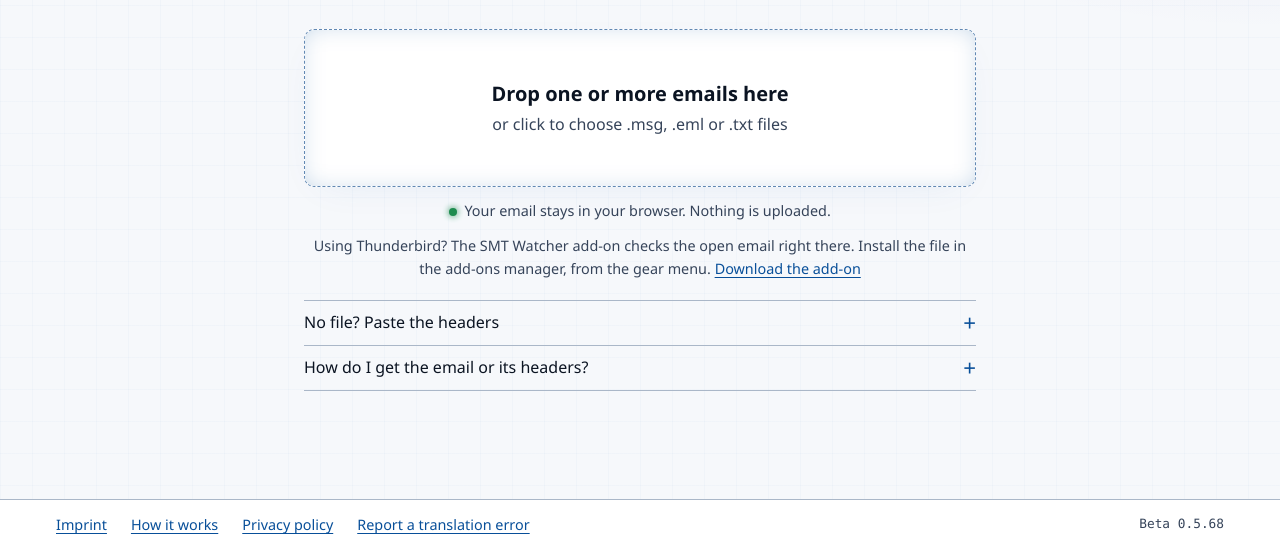
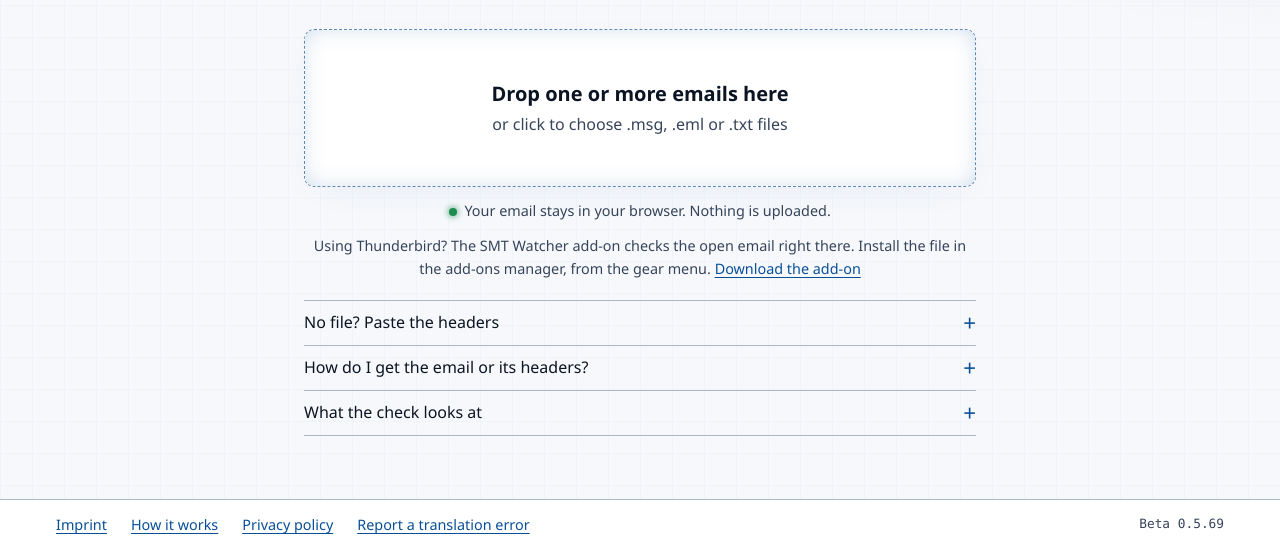
Before and after one commit to Mewrilah-Momiji/smt-watcher, a website built with Vite: page index.html in a window 1280 px wide. Shown: the part 251-800 px from the top of the page. Built offline with nearby package versions, Linux system fonts and the light colour scheme; no server answers.

Commit message:
Release 0.5.69
List of what the check looks at on the start page in all languages, preview
images per language, favicon.ico and apple-touch-icon drawn by
scripts/site-images.mjs. Website-only styles move to site.css, so the
Thunderbird extension stays unchanged.

Co-Authored-By: Claude Opus 5.5 <noreply@anthropic.com>

```diff
--- a/index.html
+++ b/index.html
@@ -102,6 +102,8 @@
             </details>
           </div>
         </details>
+
+        <details class="fold" id="check-info"></details>
       </div>
 
       <section id="result" hidden></section>
--- a/package.json
+++ b/package.json
@@ -2,7 +2,7 @@
   "name": "smt-watcher",
   "private": true,
   "license": "AGPL-3.0-only",
-  "version": "0.5.68",
+  "version": "0.5.69",
   "thunderbirdVersion": "0.5.59",
   "type": "module",
   "scripts": {
--- /dev/null
+++ b/src/checkInfo.ts
@@ -0,0 +1,238 @@
+// A short list on the start page of what the check looks at. It tells visitors, and search engines, what the page
+// does before they drop in an email. Only the website shows it, so the texts stay out of the extension's messages.
+import type { Lang } from './i18n';
+
+type CheckInfo = { title: string; points: string[] };
+
+export const CHECK_INFO: Record<Lang, CheckInfo> = {
+  en: {
+    title: 'What the check looks at',
+    points: [
+      'The sender: SPF, DKIM and DMARC results, display names that imitate another address, and brands used from foreign domains.',
+      'Links and attachments: links that lead somewhere other than they show, disguised domain names, shortened links and risky file types.',
+      'The text: requests for passwords or payment details, extortion, promised winnings, supposed gifts and hidden characters.',
+      'Reporting: for spam and phishing, the page names suitable reporting bodies for your country and prepares the report.',
+    ],
+  },
+  de: {
+    title: 'Worauf die Prüfung achtet',
+    points: [
+      'Der Absender: Ergebnisse von SPF, DKIM und DMARC, Anzeigenamen, die eine andere Adresse vortäuschen, und Marken, die von fremden Domains aus genutzt werden.',
+      'Links und Anhänge: Links, die woanders hinführen, als sie anzeigen, verschleierte Domainnamen, gekürzte Links und riskante Dateitypen.',
+      'Der Text: Fragen nach Passwörtern oder Zahlungsdaten, Erpressung, versprochene Gewinne, angebliche Geschenke und versteckte Zeichen.',
+      'Die Meldung: Bei Spam und Phishing nennt die Seite passende Meldestellen für dein Land, in Deutschland etwa die Bundesnetzagentur und die Verbraucherzentrale, und bereitet die Meldung vor.',
+    ],
+  },
+  fr: {
+    title: 'Ce que la vérification examine',
+    points: [
+      'L’expéditeur : résultats SPF, DKIM et DMARC, noms affichés qui imitent une autre adresse et marques utilisées depuis des domaines étrangers.',
+      'Liens et pièces jointes : liens qui mènent ailleurs que ce qu’ils affichent, noms de domaine déguisés, liens raccourcis et types de fichiers risqués.',
+      'Le texte : demandes de mots de passe ou de données de paiement, chantage, gains promis, prétendus cadeaux et caractères cachés.',
+      'Le signalement : pour le spam et l’hameçonnage, la page indique les organismes adaptés à ton pays et prépare le signalement.',
+    ],
+  },
+  it: {
+    title: 'Cosa esamina il controllo',
+    points: [
+      'Il mittente: risultati di SPF, DKIM e DMARC, nomi visualizzati che imitano un altro indirizzo e marchi usati da domini estranei.',
+      'Link e allegati: link che portano altrove rispetto a ciò che mostrano, nomi di dominio camuffati, link accorciati e tipi di file rischiosi.',
+      'Il testo: richieste di password o dati di pagamento, estorsioni, vincite promesse, presunti regali e caratteri nascosti.',
+      'La segnalazione: per spam e phishing la pagina indica gli enti adatti per il tuo paese e prepara la segnalazione.',
+    ],
+  },
+  nl: {
+    title: 'Waar de controle op let',
+    points: [
+      'De afzender: resultaten van SPF, DKIM en DMARC, weergavenamen die een ander adres nabootsen en merken die vanaf vreemde domeinen worden gebruikt.',
+      'Links en bijlagen: links die ergens anders heen leiden dan ze tonen, vermomde domeinnamen, verkorte links en riskante bestandstypen.',
+      'De tekst: vragen naar wachtwoorden of betaalgegevens, afpersing, beloofde winsten, zogenaamde cadeaus en verborgen tekens.',
+      'Het melden: bij spam en phishing noemt de pagina passende meldpunten voor jouw land en bereidt de melding voor.',
+    ],
+  },
+  pl: {
+    title: 'Na co zwraca uwagę sprawdzenie',
+    points: [
+      'Nadawca: wyniki SPF, DKIM i DMARC, nazwy wyświetlane podszywające się pod inny adres oraz marki używane z obcych domen.',
+      'Linki i załączniki: linki prowadzące gdzie indziej, niż pokazują, zamaskowane nazwy domen, skrócone linki i ryzykowne typy plików.',
+      'Treść: prośby o hasła lub dane płatnicze, szantaż, obiecane wygrane, rzekome prezenty i ukryte znaki.',
+      'Zgłoszenie: przy spamie i phishingu strona wskazuje odpowiednie instytucje w twoim kraju i przygotowuje zgłoszenie.',
+    ],
+  },
+  da: {
+    title: 'Hvad tjekket ser på',
+    points: [
+      'Afsenderen: resultater fra SPF, DKIM og DMARC, visningsnavne, der efterligner en anden adresse, og varemærker brugt fra fremmede domæner.',
+      'Links og vedhæftninger: links, der fører et andet sted hen, end de viser, forklædte domænenavne, forkortede links og risikable filtyper.',
+      'Teksten: anmodninger om adgangskoder eller betalingsoplysninger, afpresning, lovede gevinster, påståede gaver og skjulte tegn.',
+      'Anmeldelsen: ved spam og phishing nævner siden passende steder at anmelde til i dit land og forbereder anmeldelsen.',
+    ],
+  },
+  cs: {
+    title: 'Na co se kontrola zaměřuje',
+    points: [
+      'Odesílatel: výsledky SPF, DKIM a DMARC, zobrazovaná jména napodobující jinou adresu a značky používané z cizích domén.',
+      'Odkazy a přílohy: odkazy vedoucí jinam, než ukazují, maskované názvy domén, zkrácené odkazy a rizikové typy souborů.',
+      'Text: žádosti o hesla nebo platební údaje, vydírání, slibované výhry, údajné dárky a skryté znaky.',
+      'Nahlášení: u spamu a phishingu stránka uvede vhodná místa pro nahlášení ve tvé zemi a připraví hlášení.',
+    ],
+  },
+  sk: {
+    title: 'Na čo sa kontrola zameriava',
+    points: [
+      'Odosielateľ: výsledky SPF, DKIM a DMARC, zobrazované mená napodobňujúce inú adresu a značky používané z cudzích domén.',
+      'Odkazy a prílohy: odkazy vedúce inam, než ukazujú, maskované názvy domén, skrátené odkazy a rizikové typy súborov.',
+      'Text: žiadosti o heslá alebo platobné údaje, vydieranie, sľúbené výhry, údajné darčeky a skryté znaky.',
+      'Nahlásenie: pri spame a phishingu stránka uvedie vhodné miesta na nahlásenie v tvojej krajine a pripraví hlásenie.',
+    ],
+  },
+  hu: {
+    title: 'Mit vizsgál az ellenőrzés',
+    points: [
+      'A feladó: az SPF, DKIM és DMARC eredményei, más címet utánzó megjelenített nevek és idegen domainekről használt márkanevek.',
+      'Linkek és mellékletek: máshová vezető linkek, mint amit mutatnak, álcázott domainnevek, rövidített linkek és kockázatos fájltípusok.',
+      'A szöveg: jelszavak vagy fizetési adatok kérése, zsarolás, ígért nyeremények, állítólagos ajándékok és rejtett karakterek.',
+      'A bejelentés: spam és adathalászat esetén az oldal megnevezi az országodban illetékes bejelentőhelyeket, és előkészíti a bejelentést.',
+    ],
+  },
+  sl: {
+    title: 'Na kaj je preverjanje pozorno',
+    points: [
+      'Pošiljatelj: rezultati SPF, DKIM in DMARC, prikazna imena, ki posnemajo drug naslov, in blagovne znamke, uporabljene s tujih domen.',
+      'Povezave in priponke: povezave, ki vodijo drugam, kot kažejo, prikrita imena domen, skrajšane povezave in tvegane vrste datotek.',
+      'Besedilo: prošnje za gesla ali plačilne podatke, izsiljevanje, obljubljeni dobitki, domnevna darila in skriti znaki.',
+      'Prijava: pri neželeni pošti in lažnem predstavljanju stran navede ustrezna mesta za prijavo v tvoji državi in pripravi prijavo.',
+    ],
+  },
+  sv: {
+    title: 'Vad kontrollen tittar på',
+    points: [
+      'Avsändaren: resultat från SPF, DKIM och DMARC, visningsnamn som härmar en annan adress och varumärken som används från främmande domäner.',
+      'Länkar och bilagor: länkar som leder någon annanstans än de visar, förklädda domännamn, förkortade länkar och riskabla filtyper.',
+      'Texten: förfrågningar om lösenord eller betaluppgifter, utpressning, utlovade vinster, påstådda gåvor och dolda tecken.',
+      'Anmälan: vid skräppost och nätfiske nämner sidan lämpliga ställen att anmäla till i ditt land och förbereder anmälan.',
+    ],
+  },
+  fi: {
+    title: 'Mitä tarkistus katsoo',
+    points: [
+      'Lähettäjä: SPF-, DKIM- ja DMARC-tulokset, toista osoitetta jäljittelevät näyttönimet sekä vierailta verkkotunnuksilta käytetyt tuotemerkit.',
+      'Linkit ja liitteet: linkit, jotka vievät muualle kuin näyttävät, naamioidut verkkotunnukset, lyhennetyt linkit ja riskialttiit tiedostotyypit.',
+      'Teksti: salasanojen tai maksutietojen pyynnöt, kiristys, luvatut voitot, väitetyt lahjat ja piilotetut merkit.',
+      'Ilmoittaminen: roskapostin ja tietojenkalastelun kohdalla sivu kertoo maasi sopivat ilmoituspaikat ja valmistelee ilmoituksen.',
+    ],
+  },
+  es: {
+    title: 'Qué revisa la comprobación',
+    points: [
+      'El remitente: resultados de SPF, DKIM y DMARC, nombres visibles que imitan otra dirección y marcas usadas desde dominios ajenos.',
+      'Enlaces y adjuntos: enlaces que llevan a otro sitio del que muestran, nombres de dominio disfrazados, enlaces acortados y tipos de archivo peligrosos.',
+      'El texto: peticiones de contraseñas o datos de pago, extorsión, premios prometidos, supuestos regalos y caracteres ocultos.',
+      'La denuncia: para spam y phishing, la página indica los organismos adecuados de tu país y prepara la denuncia.',
+    ],
+  },
+  pt: {
+    title: 'O que a verificação analisa',
+    points: [
+      'O remetente: resultados de SPF, DKIM e DMARC, nomes de exibição que imitam outro endereço e marcas usadas a partir de domínios alheios.',
+      'Links e anexos: links que levam a outro sítio do que mostram, nomes de domínio disfarçados, links encurtados e tipos de ficheiro perigosos.',
+      'O texto: pedidos de palavras-passe ou dados de pagamento, extorsão, prémios prometidos, supostos presentes e caracteres ocultos.',
+      'A denúncia: para spam e phishing, a página indica as entidades adequadas no teu país e prepara a denúncia.',
+    ],
+  },
+  nb: {
+    title: 'Hva sjekken ser på',
+    points: [
+      'Avsenderen: resultater fra SPF, DKIM og DMARC, visningsnavn som etterligner en annen adresse, og merkenavn brukt fra fremmede domener.',
+      'Lenker og vedlegg: lenker som fører et annet sted enn de viser, forkledde domenenavn, forkortede lenker og risikable filtyper.',
+      'Teksten: forespørsler om passord eller betalingsopplysninger, utpressing, lovede gevinster, påståtte gaver og skjulte tegn.',
+      'Rapporteringen: ved søppelpost og phishing nevner siden passende steder å melde fra til i landet ditt og forbereder meldingen.',
+    ],
+  },
+  bg: {
+    title: 'Какво проверява проверката',
+    points: [
+      'Подателят: резултатите от SPF, DKIM и DMARC, показвани имена, които имитират друг адрес, и марки, използвани от чужди домейни.',
+      'Връзки и прикачени файлове: връзки, които водят другаде, а не където показват, маскирани имена на домейни, съкратени връзки и рискови типове файлове.',
+      'Текстът: искания за пароли или данни за плащане, изнудване, обещани печалби, уж подаръци и скрити знаци.',
+      'Сигналът: при спам и фишинг страницата посочва подходящите места за сигнал в твоята държава и подготвя сигнала.',
+    ],
+  },
+  ro: {
+    title: 'La ce se uită verificarea',
+    points: [
+      'Expeditorul: rezultatele SPF, DKIM și DMARC, nume afișate care imită altă adresă și mărci folosite de pe domenii străine.',
+      'Linkuri și atașamente: linkuri care duc în altă parte decât arată, nume de domenii deghizate, linkuri scurtate și tipuri de fișiere riscante.',
+      'Textul: cereri de parole sau date de plată, șantaj, câștiguri promise, presupuse cadouri și caractere ascunse.',
+      'Raportarea: pentru spam și phishing, pagina numește instituțiile potrivite din țara ta și pregătește raportul.',
+    ],
+  },
+  el: {
+    title: 'Τι εξετάζει ο έλεγχος',
+    points: [
+      'Ο αποστολέας: αποτελέσματα SPF, DKIM και DMARC, εμφανιζόμενα ονόματα που μιμούνται άλλη διεύθυνση και εμπορικά σήματα από ξένους τομείς.',
+      'Σύνδεσμοι και συνημμένα: σύνδεσμοι που οδηγούν αλλού από ό,τι δείχνουν, μεταμφιεσμένα ονόματα τομέα, συντομευμένοι σύνδεσμοι και επικίνδυνοι τύποι αρχείων.',
+      'Το κείμενο: αιτήματα για κωδικούς ή στοιχεία πληρωμής, εκβιασμός, υποσχόμενα κέρδη, δήθεν δώρα και κρυφοί χαρακτήρες.',
+      'Η αναφορά: για spam και phishing η σελίδα αναφέρει τους κατάλληλους φορείς στη χώρα σου και ετοιμάζει την αναφορά.',
+    ],
+  },
+  et: {
+    title: 'Mida kontroll vaatab',
+    points: [
+      'Saatja: SPF-, DKIM- ja DMARC-tulemused, teist aadressi jäljendavad kuvanimed ning võõrastelt domeenidelt kasutatud kaubamärgid.',
+      'Lingid ja manused: lingid, mis viivad mujale, kui näitavad, varjatud domeeninimed, lühendatud lingid ja riskantsed failitüübid.',
+      'Tekst: paroolide või makseandmete küsimine, väljapressimine, lubatud võidud, väidetavad kingitused ja peidetud märgid.',
+      'Teatamine: rämpsposti ja õngitsuse korral nimetab leht sinu riigi sobivad teatamiskohad ja valmistab teate ette.',
+    ],
+  },
+  lv: {
+    title: 'Ko pārbaude aplūko',
+    points: [
+      'Sūtītājs: SPF, DKIM un DMARC rezultāti, attēlotie vārdi, kas atdarina citu adresi, un zīmoli, kas izmantoti no svešiem domēniem.',
+      'Saites un pielikumi: saites, kas ved citur, nekā rāda, maskēti domēnu nosaukumi, saīsinātas saites un riskanti failu tipi.',
+      'Teksts: paroļu vai maksājumu datu pieprasījumi, izspiešana, solīti laimesti, it kā dāvanas un slēptas rakstzīmes.',
+      'Ziņošana: par surogātpastu un pikšķerēšanu lapa nosauc piemērotas ziņošanas vietas tavā valstī un sagatavo ziņojumu.',
+    ],
+  },
+  lt: {
+    title: 'Į ką atsižvelgia patikra',
+    points: [
+      'Siuntėjas: SPF, DKIM ir DMARC rezultatai, rodomi vardai, mėgdžiojantys kitą adresą, ir prekių ženklai, naudojami iš svetimų domenų.',
+      'Nuorodos ir priedai: nuorodos, vedančios kitur, nei rodo, užmaskuoti domenų vardai, sutrumpintos nuorodos ir rizikingi failų tipai.',
+      'Tekstas: slaptažodžių ar mokėjimo duomenų prašymai, šantažas, žadami laimėjimai, tariamos dovanos ir paslėpti simboliai.',
+      'Pranešimas: dėl šlamšto ir sukčiavimo puslapis nurodo tinkamas pranešimo vietas tavo šalyje ir parengia pranešimą.',
+    ],
+  },
+  hr: {
+    title: 'Na što provjera pazi',
+    points: [
+      'Pošiljatelj: rezultati SPF-a, DKIM-a i DMARC-a, prikazna imena koja oponašaju drugu adresu i robne marke korištene s tuđih domena.',
+      'Poveznice i privici: poveznice koje vode drugamo nego što prikazuju, prikriveni nazivi domena, skraćene poveznice i rizične vrste datoteka.',
+      'Tekst: traženje lozinki ili podataka o plaćanju, ucjena, obećani dobici, navodni pokloni i skriveni znakovi.',
+      'Prijava: za neželjenu poštu i phishing stranica navodi prikladna mjesta za prijavu u tvojoj zemlji i priprema prijavu.',
+    ],
+  },
+};
+
+/** The list as markup for the build, which writes it into the start page. */
+export function checkInfoHtml(lang: Lang, escape: (text: string) => string): string {
+  const info = CHECK_INFO[lang];
+  return `<summary>${escape(info.title)}</summary><ul class="check-info">${info.points.map((point) => `<li>${escape(point)}</li>`).join('')}</ul>`;
+}
+
+/** Writes the list in a language into the start page's fold, keeping it open or closed. */
+export function renderCheckInfo(lang: Lang): void {
+  const fold = document.querySelector<HTMLDetailsElement>('#check-info');
+  if (!fold) return;
+  const info = CHECK_INFO[lang];
+  const summary = document.createElement('summary');
+  summary.textContent = info.title;
+  const list = document.createElement('ul');
+  list.className = 'check-info';
+  for (const point of info.points) {
+    const item = document.createElement('li');
+    item.textContent = point;
+    list.append(item);
+  }
+  fold.replaceChildren(summary, list);
+}
--- a/src/main.ts
+++ b/src/main.ts
@@ -1,9 +1,11 @@
 import './style.css';
+import './site.css';
 import { renderBatch, type BatchEntry } from './batchView';
 import { setupControls } from './chrome';
 import type { HeaderReport } from './core/headers';
 import { MailReadError, readMail, readPastedText, textAsEml } from './core/readMail';
-import { applyPageTitle, t } from './i18n';
+import { renderCheckInfo } from './checkInfo';
+import { applyPageTitle, getLang, t } from './i18n';
 import { fixRootLinks, useLanguagePage } from './languagePage';
 import type { MailSource } from './reportView';
 import { renderResult } from './resultView';
@@ -26,6 +28,7 @@ let currentRun = 0;
 useLanguagePage();
 setupControls(() => {
   applyPageTitle();
+  renderCheckInfo(getLang());
   error.hidden = true;
   if (result.hidden) return;
   if (shown) renderResult(result, shown.report, shown.source, { keepView: true, backToList: shown.backToList });
@@ -39,6 +42,7 @@ setupControls(() => {
 });
 fixRootLinks();
 applyPageTitle();
+renderCheckInfo(getLang());
 
 function showError(message: string): void {
   result.hidden = true;
--- a/vite.config.ts
+++ b/vite.config.ts
@@ -77,6 +77,8 @@ export default defineConfig(({ mode }) => {
         },
       }
     : {
+        // The dev server looks for dependencies in the source pages only. The language copies exist only in the build.
+        optimizeDeps: { entries: ['index.html', 'help.html', 'imprint.html', 'privacy.html'] },
         build: {
           rollupOptions: {
             // The copies per language, such as de/index.html, have no source file. The plugin "language-pages" makes them from the English one.
```
Also changed, not shown: docs/roadmap.md (+1 -1 lines), e2e/page.e2e.ts (+12 -2 lines), scripts/site-images.mjs (added, +89 -0 lines), src/seo.ts (+10 -2 lines), src/site.css (added, +14 -0 lines), test/checkInfo.test.ts (added, +18 -0 lines), CHANGELOG.md, public/apple-touch-icon.png (added), public/favicon.ico (added), public/og-image-de.png (added), public/og-image.png (added).
